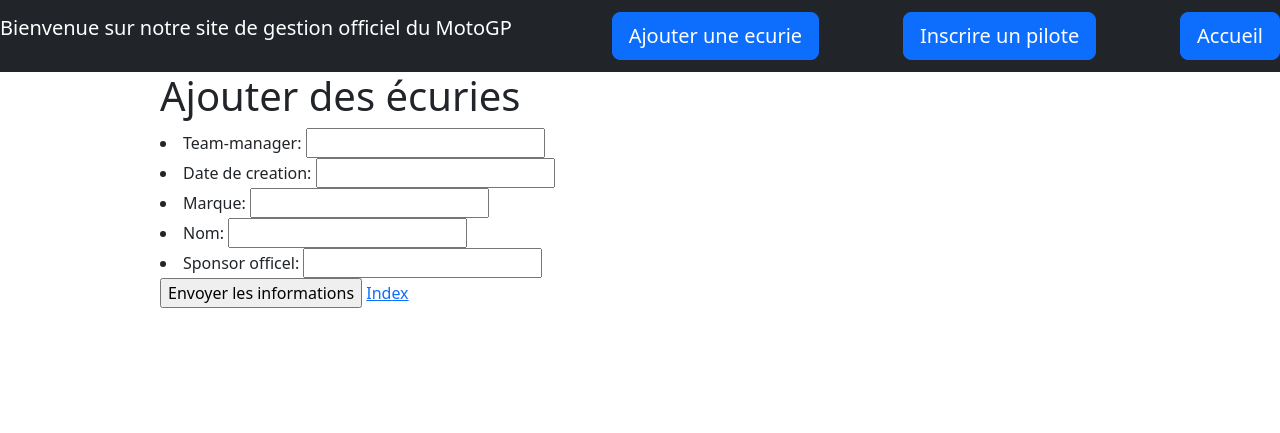
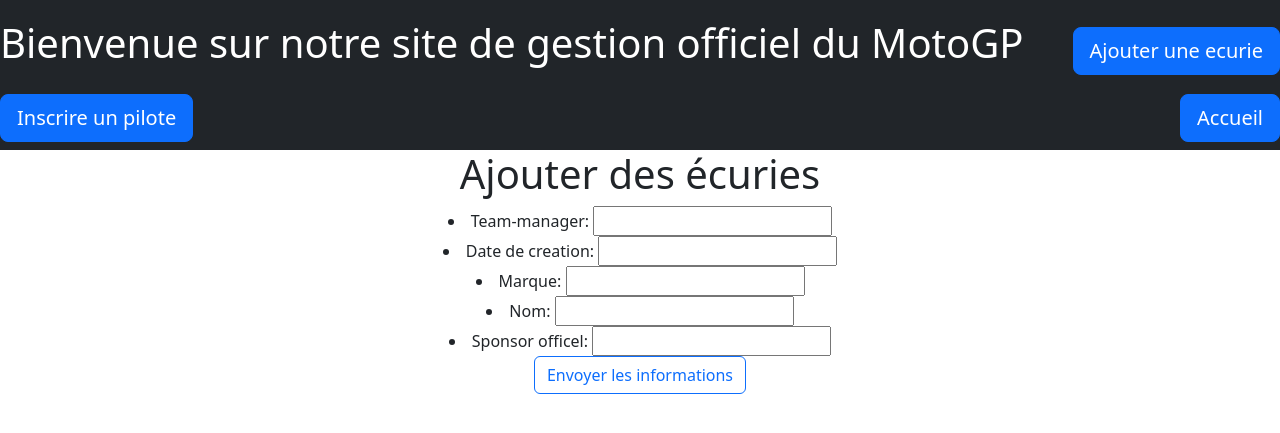
Before and after one commit to Titouan-Gacougnolle/Projet-django, a Django app: page /applimoto/ajout/ in a window 1280 px wide. Shown: the top 433 px of the page. Run offline with Django 4.2, Linux system fonts and the light colour scheme; some libraries are stand-ins or nearby versions.

Commit message:
neuvieme commit

```diff
--- a/projetmoto/applimoto/templates/applimoto/affiche.html
+++ b/projetmoto/applimoto/templates/applimoto/affiche.html
@@ -5,7 +5,7 @@
 {% endblock %}
 {%block content %}
 
-<p class="fs-4">Voicie l'écurie {{ecurie.nom}}, créée le {{ecurie.date_creation}}, cette écurie appartient à la marque {{ecurie.marque}} et a commme team manager {{ecurie.team_manager}}</p>
+<p class="fs-4">Voici l'écurie {{ecurie.nom}}, créée le {{ecurie.date_creation}}, cette écurie appartient à la marque {{ecurie.marque}} et a commme team manager {{ecurie.team_manager}}</p>
 <p class="fs-4">Voici son sponsor officiel : {{ecurie.sponsor}}</p>
 
 {% endblock %}
--- a/projetmoto/applimoto/templates/applimoto/ajout.html
+++ b/projetmoto/applimoto/templates/applimoto/ajout.html
@@ -4,10 +4,10 @@
     Ajouter
 {% endblock %}
 {%block content %}
-<h1>Ajouter des écuries</h1>
+<h1 class="text-center">Ajouter des écuries</h1>
 
 {% if id != '' %}
-<form action="/applimoto/updatetraitement/{{id}}/" method="post">
+<form class="text-center " action="/applimoto/updatetraitement/{{id}}/" method="post">
 
     {% else %}
     <form action="/applimoto/affiche/" method="post">
@@ -15,8 +15,8 @@
 
         {% csrf_token %}
         {{form.as_ul}}
-        <input type="submit" value="Envoyer les informations"/>
-        <a href="/applimoto/">Index</a>
+        <input class="btn btn-outline-primary" type="submit" value="Envoyer les informations"/>
+
 
     </form>
 {% endblock %}
--- a/projetmoto/applimoto/templates/applimoto/main.html
+++ b/projetmoto/applimoto/templates/applimoto/main.html
@@ -10,7 +10,7 @@
 <body>
 <nav class="navbar navbar-dark bg-dark">
 
-    <p class="navbar-brand ">Bienvenue sur notre site de gestion officiel du MotoGP</p>
+    <p class="navbar-brand fs-1">Bienvenue sur notre site de gestion officiel du MotoGP</p>
 
         <a class="btn btn-primary btn-lg"href="/applimoto/ajout">Ajouter une ecurie</a>
         <a class="btn btn-primary btn-lg"href="/applimoto/inscrire">Inscrire un pilote</a>
```
Also changed, not shown: projetmoto/applimoto/templates/applimoto/inscrire.html (+4 -4 lines), projetmoto/db.sqlite3.
